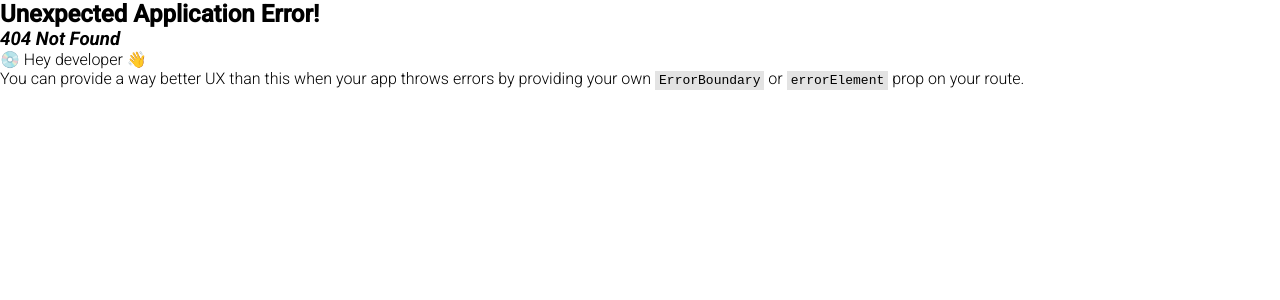
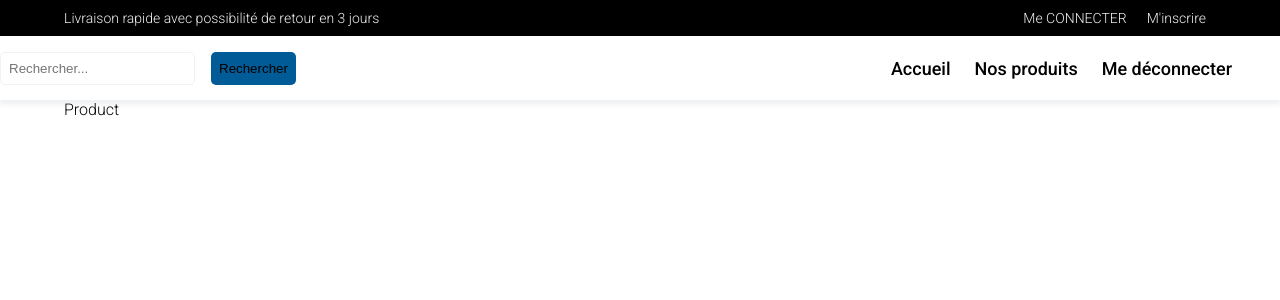
Before and after one commit to martin-puta/kayombo-portefolio-photographie, a React (Vite) app: page /product in a window 1280 px wide. Before the commit this address had no page. Shown: the top 300 px of the page. Built offline with nearby package versions, Linux system fonts and the light colour scheme.

Commit message:
barre de navigation

```diff
--- a/src/App.jsx
+++ b/src/App.jsx
@@ -1,26 +1,29 @@
-import './App.css'
-import MainNavigation from './Component/UI/MainNavigation'
 import { createBrowserRouter, RouterProvider } from 'react-router-dom';
+import './App.css';
+import RootLayout from './Component/Layout/RoutLayout';
 import Home from './pages/Home';
-import RoutLayout from './Component/Layout/RoutLayout';
+import Product from './pages/Product';
+import Login from './pages/auth/Login';
+import Register from './pages/auth/Resgister';
+import Deconnect from './pages/Deconnect';
 
+// On définit le router à l'extérieur pour éviter de le recréer à chaque rendu
+const router = createBrowserRouter([
+  {
+    path: "/",
+    element: <RootLayout />,
+    children: [
+      { index: true, element: <Home /> }, // "index: true" est plus propre pour la racine
+      { path: "product", element: <Product /> },
+      { path: "login", element: <Login /> },
+      { path: "register", element: <Register /> },
+      // { path : "deconnect", element : <Deconnect/>}
+    ],
+  },
+]);
 
 function App() {
-
-  const router = createBrowserRouter ([
-    {
-      path : "/",
-      element :<RoutLayout/>
-    }
-  ])
-
-
-
-  return (
-    <>
-     <RouterProvider router={router}/>
-    </>
-  )
+  return <RouterProvider router={router} />;
 }
 
-export default App
+export default App;
--- a/src/Component/Layout/RoutLayout.jsx
+++ b/src/Component/Layout/RoutLayout.jsx
@@ -1,9 +1,16 @@
-import React from 'react'
+import React from 'react';
+import { Outlet } from 'react-router-dom';
+import MainNavigation from '../UI/MainNavigation';
 
-function RoutLayout() {
+function RootLayout() {
   return (
-    <div>RoutLayout</div>
-  )
+    <>
+      <MainNavigation />
+      <main>
+        <Outlet />
+      </main>
+    </>
+  );
 }
 
-export default RoutLayout
+export default RootLayout;
--- a/src/Component/UI/MainNavigation.jsx
+++ b/src/Component/UI/MainNavigation.jsx
@@ -1,49 +1,42 @@
-import React from 'react'
+import React from 'react';
+import { Link } from 'react-router-dom';
 
 function MainNavigation() {
   return (
-    <>
     <section className='top-txt'>
       <div className="head container">
         <div className="head-txt">
-            <p>livraison rapide avec possibilte de retour en 3 jours </p>
+          <p>Livraison rapide avec possibilité de retour en 3 jours</p>
         </div>
         <div className="sing_in_up">
-            <a href=""> Me CONNECTER</a>
-            <a href="">M'inscrire</a>
+          <Link to="/login">Me CONNECTER</Link>
+          <Link to="/register">M'inscrire</Link>
         </div>
       </div>
-         <div className="navbar">
+
+      <nav className="navbar">
         <div className="navbar-container">
-                <input type="checkbox" />
+          <input type="checkbox" id="menu-toggle" />
           <div className="hamburger-lines">
             <span className="line line1"></span>
             <span className="line line2"></span>
             <span className="line line3"></span>
           </div>
           <ul className='menu-items'>
-                    <li>
-                        <a href="/">Accuil</a>
-                    </li>
-                    <li>
-                        <a href="/">Nos produits</a>
-                    </li>
-                    <li>
-                        <a href="/">Me deconnecter</a>
-                    </li>
+            <li><Link to="/">Accueil</Link></li>
+            <li><Link to="/product">Nos produits</Link></li>
+            <li><Link to="/logout">Me déconnecter</Link></li>
           </ul>
           <div className="logo">
             <div className="flex item-center gap-1">
-                      <input type="text" placeholder='Rechercher' className='search-topbar-input' />
+              <input type="text" placeholder='Rechercher...' className='search-topbar-input' />
               <button className="btn-search">Rechercher</button>
             </div>
           </div>
         </div>
-         </div>
-
+      </nav>
     </section>
-    </>
-  )
+  );
 }
 
-export default MainNavigation
+export default MainNavigation;
--- /dev/null
+++ b/src/pages/Deconnect.jsx
@@ -0,0 +1,9 @@
+import React from 'react'
+
+function Deconnect() {
+  return (
+    <div>Deconnect</div>
+  )
+}
+
+export default Deconnect
--- /dev/null
+++ b/src/pages/Product.jsx
@@ -0,0 +1,11 @@
+import React from 'react'
+
+function Product() {
+  return (
+    <div>
+        Product
+    </div>
+  )
+}
+
+export default Product
--- /dev/null
+++ b/src/pages/auth/Login.jsx
@@ -0,0 +1,9 @@
+import React from 'react'
+
+function Login() {
+  return (
+    <div>Login</div>
+  )
+}
+
+export default Login
--- /dev/null
+++ b/src/pages/auth/Resgister.jsx
@@ -0,0 +1,9 @@
+import React from 'react'
+
+function Resgister() {
+  return (
+    <div>Resgister</div>
+  )
+}
+
+export default Resgister
```
Lines whose indentation alone changed are shown as unchanged.
